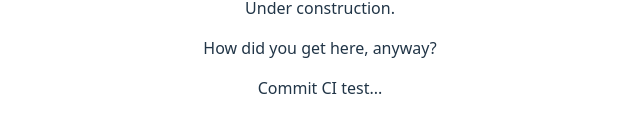
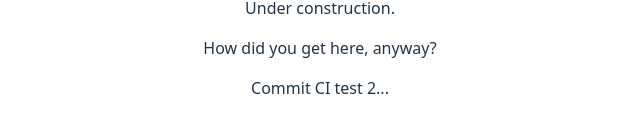
Before and after one commit to mukaisam-cpu/JSCRIPT-320-B-final-project-mukaidasam, a React (Vite) app in the folder ra-viewer/: page / in a window 1280 px wide. Shown: the part 352-484 px from the top of the page, without its empty margins (320-960 px from the left). Built offline with nearby package versions, Linux system fonts and the light colour scheme.

Commit message:
Commit CI Test 2

```diff
--- a/ra-viewer/src/App.jsx
+++ b/ra-viewer/src/App.jsx
@@ -8,7 +8,7 @@ function App() {
     <>
       <p>Under construction.</p>
       <p>How did you get here, anyway?</p>
-      <p>Commit CI test...</p>
+      <p>Commit CI test 2...</p>
     </>
   )
 }
```
